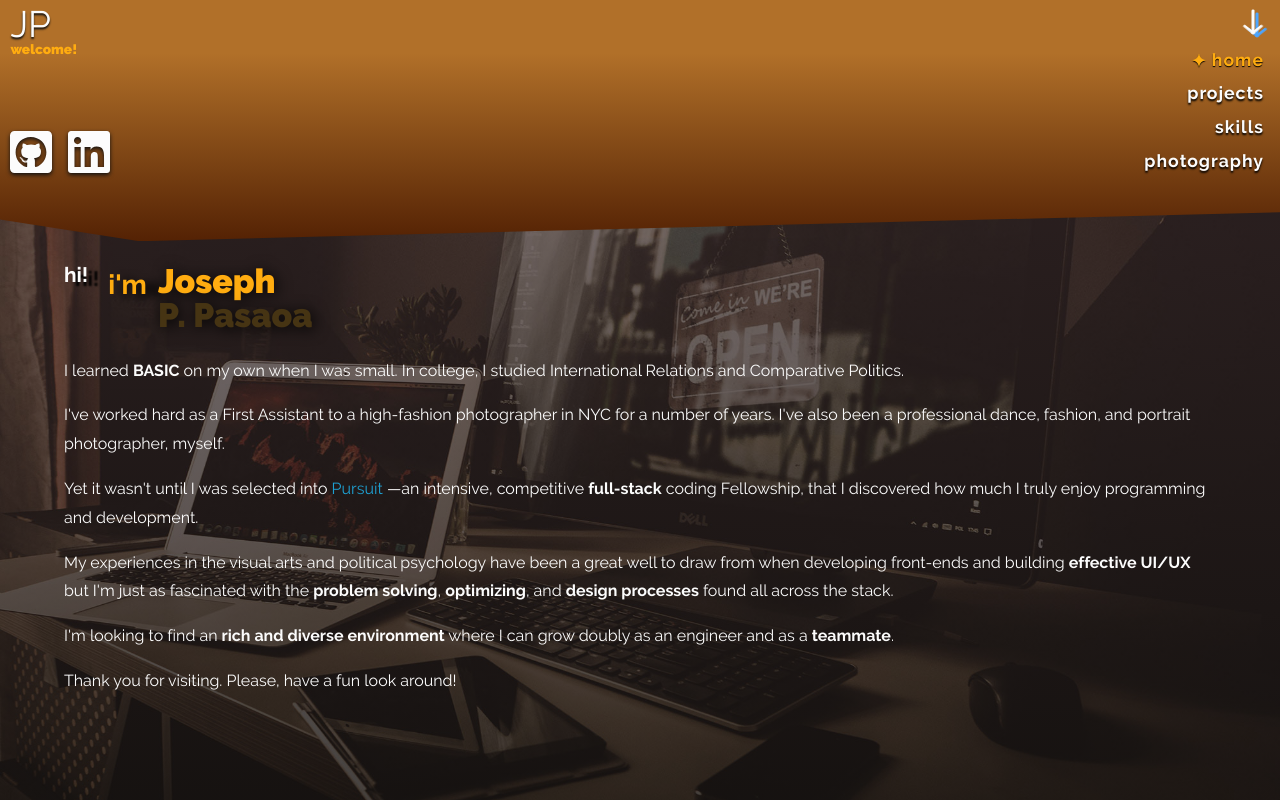
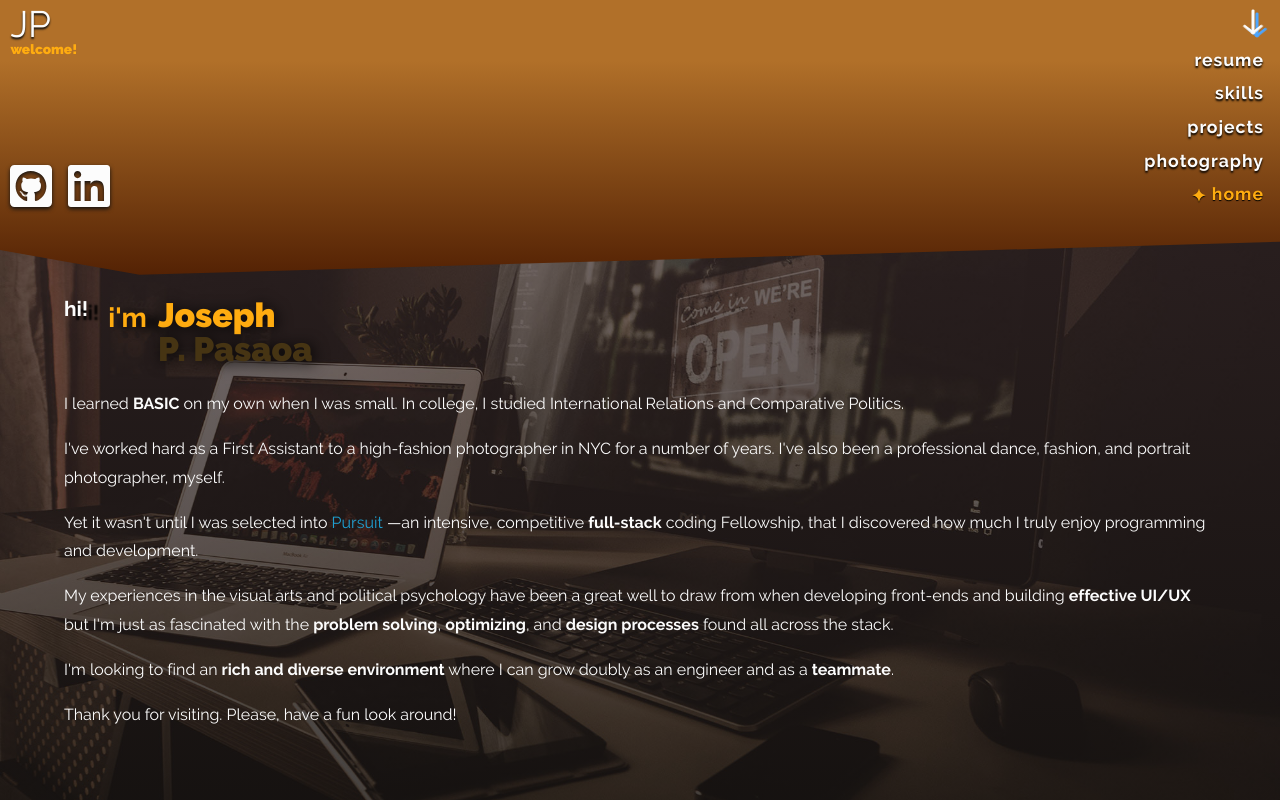
Before and after one commit to joseph-p-pasaoa/my-portfolio-site-v1-redraw--react-ts, a React (Create React App) app: page / in a window 1280 px wide. Both pictures are taken after a click on the button 1253 px from the left and 19 px from the top of the page. Built offline with nearby package versions, Linux system fonts and the light colour scheme.

Commit message:
connect resume to navlistitems, reorder items

```diff
--- a/src/components/Bars/NavListItems.tsx
+++ b/src/components/Bars/NavListItems.tsx
@@ -2,6 +2,7 @@ import React from 'react'
 import { NavLink } from 'react-router-dom';
 import { useAccordionToggle } from 'react-bootstrap/AccordionToggle';
 
+const myResume = require('../../assets/docs/Full-Stack_Developer_Resume_(Joseph_P_Passoa).pdf');
 
 const NavListItems = () => {
    const toggleNavCollapse = useAccordionToggle("");
@@ -9,8 +10,13 @@ const NavListItems = () => {
    return (
       <>
          <li className="nav-item">
-            <NavLink exact to={`/`} className="nav-link" onClick={toggleNavCollapse}>
-               <div>Home</div>
+            <a href={myResume} target="_blank" rel="noopener noreferrer" className="nav-link">
+               <div>Resume</div>
+            </a>
+         </li>
+         <li className="nav-item">
+            <NavLink to={`/skills`} className="nav-link" onClick={toggleNavCollapse}>
+               <div>Skills</div>
             </NavLink>
          </li>
          <li className="nav-item">
@@ -18,20 +24,10 @@ const NavListItems = () => {
                <div>Projects</div>
             </NavLink>
          </li>
-         <li className="nav-item">
-            <NavLink to={`/skills`} className="nav-link" onClick={toggleNavCollapse}>
-               <div>Skills</div>
-            </NavLink>
-         </li>
          {/* <li className="nav-item">
             <NavLink to={`/blog`} className="nav-link">
                <div>Blog</div>
             </NavLink>
-         </li> */}
-         {/* <li className="nav-item">
-            <a href={joeysResume} target="_blank" rel="noopener noreferrer" className="nav-link">
-               <div>Resume</div>
-            </a>
          </li> */}
          <li className="nav-item">
             <a href="https://www.josephpasaoa.com" target="_blank" rel="noopener noreferrer" className="nav-link" onClick={toggleNavCollapse}>
@@ -48,6 +44,11 @@ const NavListItems = () => {
                <div>Contact Me <FontAwesomeIcon icon={["far", "edit"]} className="faicon--iconbar" /></div>
             </NavLink>
          </li> */}
+         <li className="nav-item">
+            <NavLink exact to={`/`} className="nav-link" onClick={toggleNavCollapse}>
+               <div>Home</div>
+            </NavLink>
+         </li>
       </>
    );
 }
```
